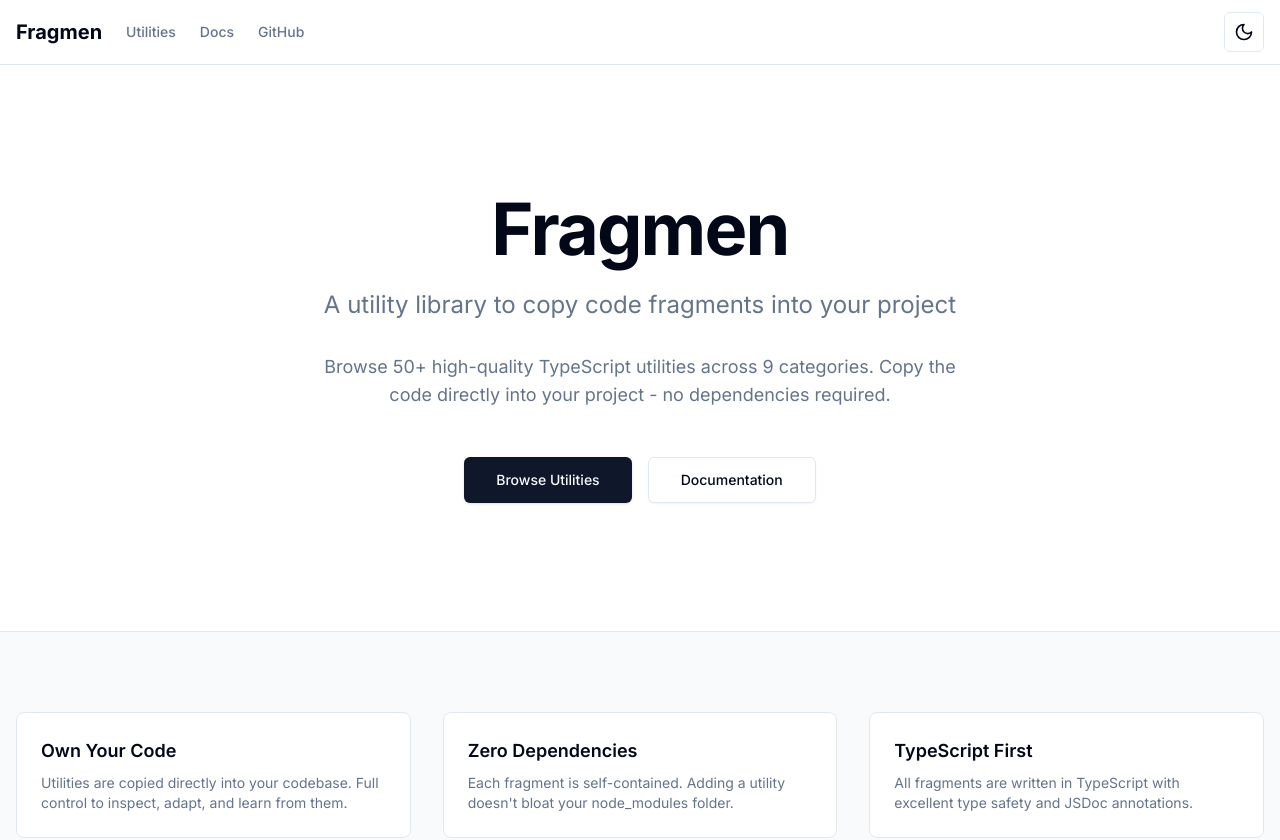
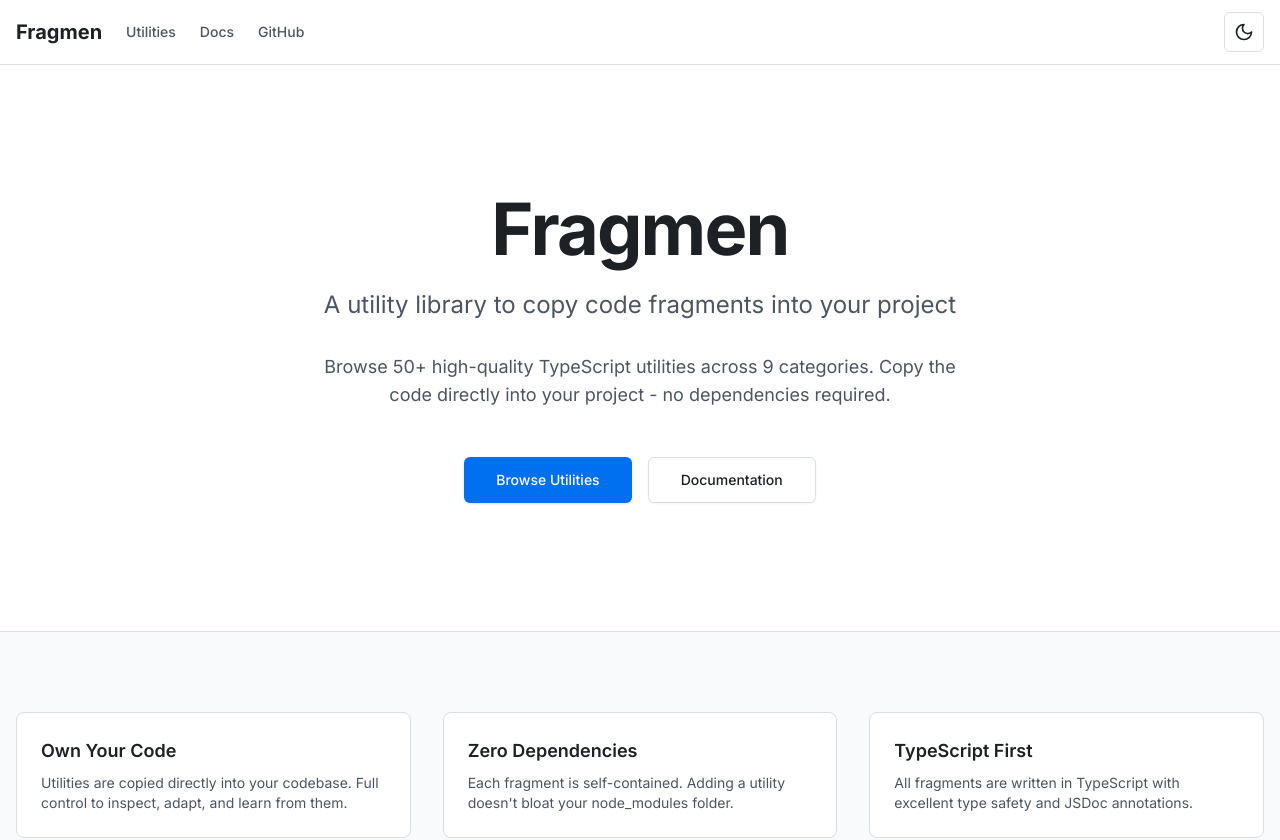
Before and after one commit to wiesnerbernard/fragmen, a Next.js app in the folder apps/web/: page / in a window 1280 px wide. Shown: the top 840 px of the page. Built offline with nearby package versions, Linux system fonts and the light colour scheme.

Commit message:
feat: update theme to GitHub color scheme
- Light theme: GitHub's clean white with blue accents (#0969da)
- Dark theme: GitHub's dark gray background (#0d1117) with brighter blue (#58a6ff)
- Maintains excellent contrast and familiar look
- Both themes tested for accessibility

```diff
--- a/apps/web/app/globals.css
+++ b/apps/web/app/globals.css
@@ -4,31 +4,33 @@
 
 @layer base {
   :root {
+    /* GitHub Light Theme */
     --background: 0 0% 100%;
-    --foreground: 222.2 84% 4.9%;
-    --border: 214.3 31.8% 91.4%;
-    --primary: 222.2 47.4% 11.2%;
-    --primary-foreground: 210 40% 98%;
-    --secondary: 210 40% 96.1%;
-    --secondary-foreground: 222.2 47.4% 11.2%;
-    --muted: 210 40% 96.1%;
-    --muted-foreground: 215.4 16.3% 46.9%;
-    --accent: 210 40% 96.1%;
-    --accent-foreground: 222.2 47.4% 11.2%;
+    --foreground: 215 13% 13%;
+    --border: 210 18% 87%;
+    --primary: 212 100% 47%;
+    --primary-foreground: 0 0% 100%;
+    --secondary: 210 18% 96%;
+    --secondary-foreground: 215 13% 13%;
+    --muted: 210 18% 96%;
+    --muted-foreground: 215 14% 34%;
+    --accent: 212 100% 47%;
+    --accent-foreground: 0 0% 100%;
   }
 
   .dark {
-    --background: 222.2 84% 4.9%;
-    --foreground: 210 40% 98%;
-    --border: 217.2 32.6% 17.5%;
-    --primary: 210 40% 98%;
-    --primary-foreground: 222.2 47.4% 11.2%;
-    --secondary: 217.2 32.6% 17.5%;
-    --secondary-foreground: 210 40% 98%;
-    --muted: 217.2 32.6% 17.5%;
-    --muted-foreground: 215 20.2% 65.1%;
-    --accent: 217.2 32.6% 17.5%;
-    --accent-foreground: 210 40% 98%;
+    /* GitHub Dark Theme */
+    --background: 220 13% 9%;
+    --foreground: 213 31% 91%;
+    --border: 215 14% 20%;
+    --primary: 212 92% 63%;
+    --primary-foreground: 0 0% 100%;
+    --secondary: 215 14% 14%;
+    --secondary-foreground: 213 31% 91%;
+    --muted: 215 14% 14%;
+    --muted-foreground: 217 10% 64%;
+    --accent: 212 92% 63%;
+    --accent-foreground: 0 0% 100%;
   }
 }
 
```
